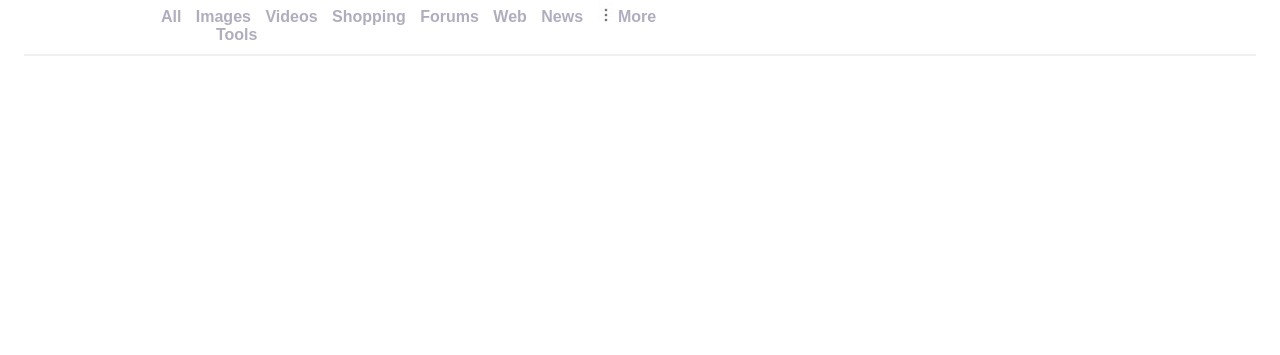
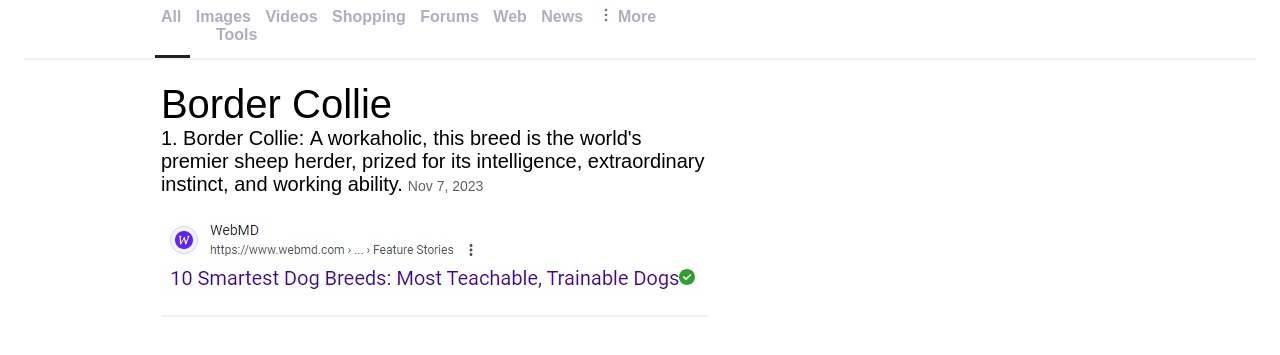
Before and after one commit to ArnoldHundert/google-Search-result-page-Simulation, a plain HTML site: page index.html in a window 1280 px wide. Shown: the part 127-482 px from the top of the page. Drawn offline with Linux system fonts and the light colour scheme.

Commit message:
finished the next stage in this page

```diff
--- a/Default CSS - Root Color-Size.css
+++ b/Default CSS - Root Color-Size.css
@@ -2,6 +2,7 @@
    --cornflowerblue: #6495ED; /*  */
    --white: #fff; /*  */
    --black: #000; /*  */
+   --med-grey: #616161;
    --light-grey: #b0aebe; /*  */
    --lighter-grey: #D3D3D3;
    --lightest-grey: #f0f0f0; /*  */
@@ -18,20 +19,20 @@
    --grad-2: #7dbcff;
 
    --size-5: 0.313rem;
-   --size-10: 0.625rem;
+   --size-10: 0.625rem; /*  */
    --size-14: 0.875rem;
    --size-15: 0.938rem;
-   --size-16: 1rem;
+   --size-16: 1rem; /*  */
    --size-18: 1.125rem;
-   --size-20: 1.25rem;
+   --size-20: 1.25rem; /*  */
    --size-25: 1.563rem; /*  */
    --size-30: 1.875rem; /*  */
    --size-35: 2.188rem;
    --size-40: 2.5rem; /*  */
    --size-45: 2.813rem;
    --size-50: 3.125rem;
-   --size-55: 3.438rem;
-   --size-60: 3.75rem;
+   --size-55: 3.438rem; /*  */
+   --size-60: 3.75rem; /*  */
    --size-75: 4.6875rem;
    --size-80: 5rem;
    --size-90: 5.625rem;
--- a/index.html
+++ b/index.html
@@ -20,7 +20,7 @@
    </head>
    <body>
                         <!-- Top Row -->
-      <div class="navbar">
+      <div class="whole-page">
          <div class="nav1">
             <span class="l1">A</span>
             <span class="l2">r</span>
@@ -76,12 +76,31 @@
                </span>
                <span class="myspace3">More</span>
                <span class="mytools">Tools</span>
+               <div class="nav-row2a">
+                  <span>
+                     <img src="./assets/solid horizontal line.jpg" alt="solid horizontal line">
+                  </span>
+               </div>
             </div>
          </div>
-         <div class="nav-row3-container">
+         <div class="nav-row3">
+         </div>
+         <div class="answers">
+            Border Collie <br>
+            <div class="answers-container">
+               <span class="ans1">
+                  1. Border Collie:
+               </span>
+               <span class="ans2"> A workaholic, this breed is the world's premier sheep herder, prized for its intelligence, extraordinary instinct, and working ability.</span>
+               <span class="ans2a">Nov 7, 2023</span>
+               <div class="ans3">
+                  <img src="./assets/first answer source.jpg" alt="">
+               </div>
+            </div>
+         </div>
+         <div class="nav-row4">
          </div>
       </div>
-
 
    </body>
 
--- a/styles.css
+++ b/styles.css
@@ -1,4 +1,4 @@
-.navbar {
+.whole-page {
    /* position: fixed;
    top: 0;
    right: 0;
@@ -9,7 +9,8 @@
    font-weight: 700;
    display: grid;
    grid-template-columns: 1fr 4fr 3fr 1fr;
-   grid-row: 3;
+   grid-template-rows: repeat(auto-fill, 1fr);
+   /* grid-row: 3; */
    row-gap: var(--size-10);
    /* row-gap: var(--size-30); */
    padding: var(--size-16);
@@ -46,7 +47,6 @@
    margin-top: 5px;
    font-size: var(--size-25);
    padding-left: var(--size-60);
-   /* padding-left: var(--size-450); */
 }
 
 .search-field > span {
@@ -79,10 +79,6 @@
    color: var(--light-grey);
 }
 
-/* .nav-row2 {
-   padding-right: var(--size-10);
-} */
-
 .myspace {
    padding-right: var(--size-10);
 }
@@ -97,38 +93,57 @@
    margin-left: 0;
 }
 
-.nav-row3-container {
+.mytools {
+   padding-left: var(--size-55);
+}
+
+.nav-row2a {
+   grid-column: 2;
+   color: var(--black);
+   margin-left: -8px;
+}
+
+.nav-row3 {
    grid-row: 3;
-   margin-top: 0;
+   margin-top: -14px;
    grid-column: 1 / 9;
    border-top: 2px solid var(--lightest-grey);
 }
 
-.mytools {
-   padding-left: var(--size-55);
-   /* margin-left: 0; */
+.answers {
+   grid-column: 2;
+   grid-row: 4;
+   font-size: var(--size-40);
+   font-weight: 100;
 }
 
-
-
-/* ---------------------------------- */
-
-.navbar.sticky {
-   background: var(--white);
-   box-shadow: 0px 0px 20px rgba(48, 63, 100, 0.2);
+.answers-container {
+   font-size: var(--size-18);
+   font-weight: 200;
 }
 
-.navbar.sticky .navbar-toggler span,
-.navbar.sticky .navbar-brand {
-   color: var(--font-color-dark);
+.ans1 {
+   font-size: var(--size-20);
+   font-weight: 300;
+
 }
 
-.nav-link a {
-   color: var(--white);
-   font-size: 0.8125rem;
-   font-weight: 600;
-   font-family: "Hind", sans-serif;
-   /* text-transform: uppercase; */
-   margin-right: var(--size-40);
-   line-height: var(--size-20);
+.ans2 {
+   font-size: var(--size-20);
 }
+
+.ans2a {
+   font-size: var(--size-14);
+   color: var(--med-grey);
+}
+
+.ans3 {
+   margin-top: var(--size-20);
+}
+
+.nav-row4 {
+   grid-row: 5;
+   grid-column: 2;
+   /* border-top: 2px solid var(--black); */
+   border-top: 2px solid var(--lightest-grey);
+}
```
Also changed, not shown: assets/first answer source.jpg (added), assets/solid horizontal line.jpg (added).
